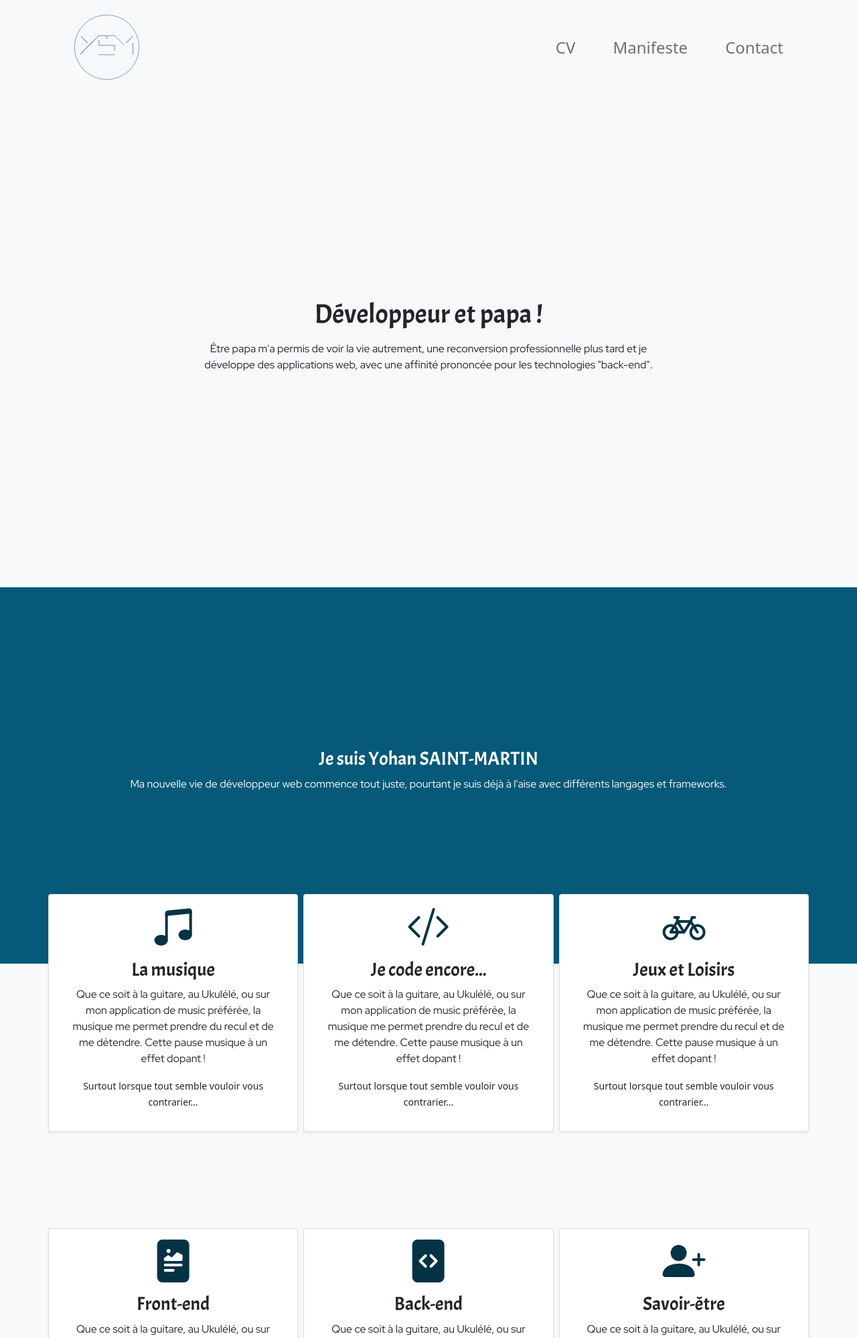
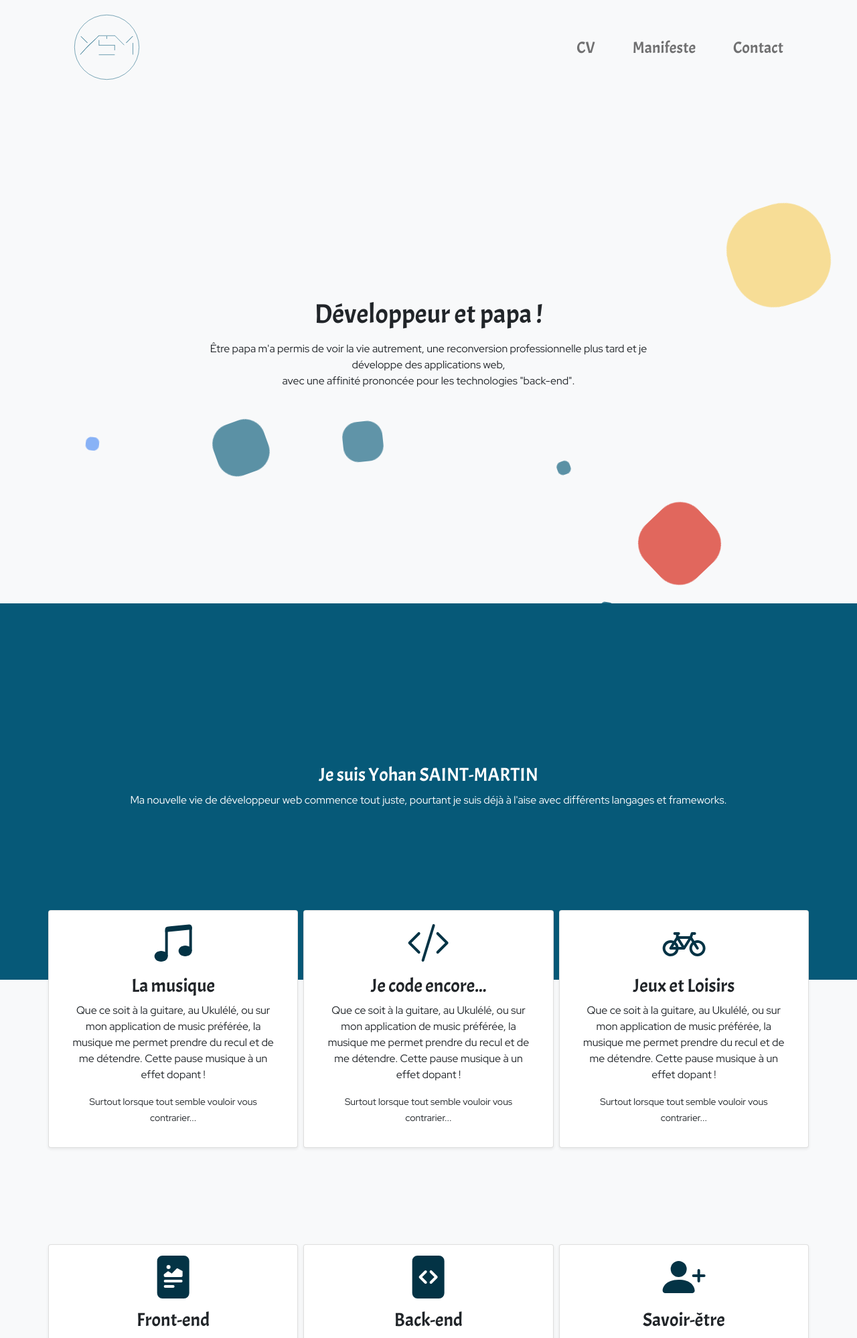
Before and after one commit to YoStM/yostm-bootstrap, a PHP site: page / in a window 1280 px wide. Shown: the top 1998 px of the page at 67% size. Run offline with PHP 8.4, Linux system fonts and the light colour scheme.

Commit message:
Add dynamic hero banner background

```diff
--- /dev/null
+++ b/assests/js/bubbles.js
@@ -0,0 +1,28 @@
+const bubbles = document.getElementById('bubbles').children;
+const colors = [
+    "#4285F4",
+    "#DB4437",
+    "#F4B400",
+    "#0F9D59"
+];
+bubbles[1].setAttribute('style', 'border-color: ' + colors[0] + ';' + 'background-color: ' + colors[0] + ';');
+bubbles[5].setAttribute('style', 'border-color: ' + colors[1] + ';' + 'background-color: ' + colors[1] + ';');
+bubbles[6].setAttribute('style', 'border-color: ' + colors[3] + ';' + 'background-color: ' + colors[3] + ';');
+bubbles[9].setAttribute('style', 'border-color: ' + colors[2] + ';' + 'background-color: ' + colors[2] + ';');
+first_bubble_index = setInterval(setFirstBubbleIndex, 19000);
+second_bubble_index = setInterval(setSecondBubbleIndex, 19000);
+setInterval(changebubbleColor, 19000);
+function changebubbleColor() {
+    bubbles[first_bubble_index].setAttribute('style', 'border-color: ' + colors[0] + ';' + ' background-color: ' + colors[0] + ';');
+    bubbles[second_bubble_index].setAttribute('style', 'border-color: ' + colors[1] + ';' + ' background-color: ' + colors[1] + ';');
+    bubbles[first_bubble_index - 1].setAttribute('style', 'border-color: ' + colors[3] + ';' + 'background-color: ' + colors[3] + ';');
+    bubbles[second_bubble_index - 1].setAttribute('style', 'border-color: ' + colors[2] + ';' + 'background-color: ' + colors[2] + ';');
+}
+function setFirstBubbleIndex() {
+    bubble_index = Math.floor(Math.random() * 10) + 1;
+    return bubble_index;
+}
+function setSecondBubbleIndex() {
+    bubble_index = Math.floor(Math.random() * 10) + 1;
+    return bubble_index;
+}
--- a/assests/stylesheets/custom.css
+++ b/assests/stylesheets/custom.css
@@ -1,9 +1,9 @@
 @import url('https://fonts.googleapis.com/css2?family=Acme&family=Red+Hat+Display:wght@400;700&display=swap');
 
-h1, h2, h3, h4, h5 {
+h1, h2, h3, h4, h5, a {
     font-family: 'Acme', sans-serif;
 }
-p {
+body {
     font-family: 'Red Hat Display', sans-serif;
 }
 
@@ -21,6 +21,119 @@ p {
     position: relative;
     z-index: 5;
 }
+
+#bubbles {
+    position: absolute;
+    top: 0;
+    left: 0;
+    width: 100%;
+    height: 100%;
+    overflow: hidden;
+}
+
+#bubbles li {
+    position: absolute;
+    display: block;
+    list-style: none;
+    width: 20px;
+    height: 20px;
+    border: 1.5px solid #065978;
+    background: #065978;
+    animation: animate 19s linear infinite;
+    bottom: -155px;
+}
+
+#bubbles li:nth-child(1){
+    left: 25%;
+    width: 80px;
+    height: 80px;
+    animation-delay: 0s;
+}
+
+
+#bubbles li:nth-child(2){
+    left: 10%;
+    width: 20px;
+    height: 20px;
+    animation-delay: 2s;
+    animation-duration: 12s;
+}
+
+#bubbles li:nth-child(3){
+    left: 70%;
+    width: 20px;
+    height: 20px;
+    animation-delay: 4s;
+}
+
+#bubbles li:nth-child(4){
+    left: 40%;
+    width: 60px;
+    height: 60px;
+    animation-delay: 0s;
+    animation-duration: 18s;
+}
+
+#bubbles li:nth-child(5){
+    left: 65%;
+    width: 20px;
+    height: 20px;
+    animation-delay: 0s;
+}
+
+#bubbles li:nth-child(6){
+    left: 75%;
+    width: 110px;
+    height: 110px;
+    animation-delay: 3s;
+}
+
+#bubbles li:nth-child(7){
+    left: 35%;
+    width: 150px;
+    height: 150px;
+    animation-delay: 7s;
+}
+
+#bubbles li:nth-child(8){
+    left: 50%;
+    width: 25px;
+    height: 25px;
+    animation-delay: 15s;
+    animation-duration: 45s;
+}
+
+#bubbles li:nth-child(9){
+    left: 20%;
+    width: 15px;
+    height: 15px;
+    animation-delay: 2s;
+    animation-duration: 35s;
+}
+
+#bubbles li:nth-child(10){
+    left: 85%;
+    width: 150px;
+    height: 150px;
+    animation-delay: 0s;
+    animation-duration: 11s;
+}
+
+@keyframes animate {
+
+    0%{
+        transform: translateY(0) rotate(0deg);
+        opacity: 1;
+        border-radius: 31%;
+    }
+    100%{
+        transform: translateY(-1000px) rotate(720deg);
+        opacity: 0;
+        border-radius: 50%;
+    }
+
+}
+
 
 .vh-cent {
     height: 100vh;
@@ -75,6 +188,14 @@ p {
         height: 15vh;
         border-radius: 50%;
     }
+    #bubbles {
+        position: absolute;
+        top: 0;
+        left: 0;
+        width: 99%;
+        height: 100%;
+        overflow: hidden;
+    }
 }
 
 @media screen and (max-width: 768px) {
--- a/index.html
+++ b/index.html
@@ -48,10 +48,22 @@
         </nav>
         <div id="hero-banner">
             <!-- Hero Banner -->
-            <h1 class="mb-3 h1 text-center">Développeur et papa !</h1>
+            <h1 class="mb-3 text-center">Développeur et papa !</h1>
             <p class="text-center">Être papa m'a permis de voir la vie autrement, une reconversion
-                professionnelle plus tard et je développe des applications web, avec une affinité prononcée pour les
-                technologies "back-end".</p>
+                professionnelle plus tard et je développe des applications web,<br />avec une affinité prononcée pour
+                les technologies "back-end".</p>
+            <ul id="bubbles">
+                <li></li>
+                <li></li>
+                <li></li>
+                <li></li>
+                <li></li>
+                <li></li>
+                <li></li>
+                <li></li>
+                <li></li>
+                <li></li>
+            </ul>
         </div>
     </header>
     <main>
@@ -263,7 +275,7 @@
         </footer>
     </main>
     <!-- Scripts if any -->
-    <script></script>
+    <script src="./assests/js/bubbles.js"></script>
 </body>
 
 </html>
```
